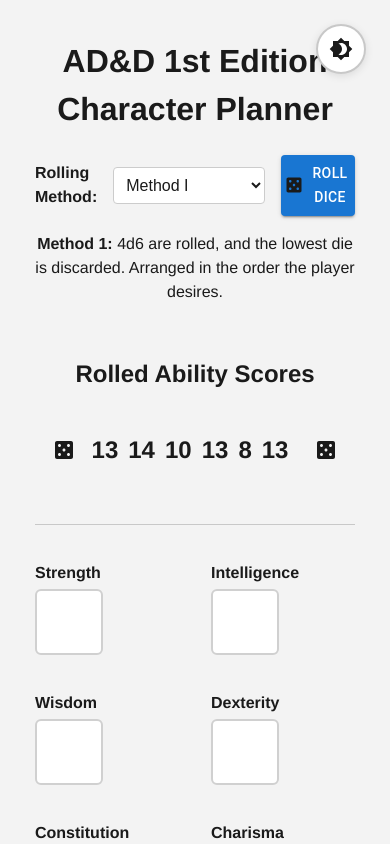
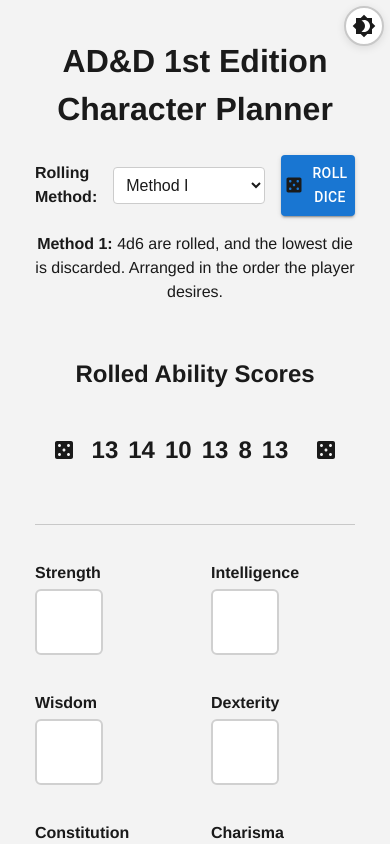
Before and after one commit to veetiveeti/adnd-chargen, a React (Create React App) app: page / in a window 390 px wide. Shown: the top 844 px of the page. Built offline with nearby package versions, Linux system fonts and the light colour scheme.

Commit message:
make the darkmode toggle smaller in smaller breakpoint

```diff
--- a/src/App.css
+++ b/src/App.css
@@ -96,6 +96,13 @@
   color: var(--text-primary);
   box-shadow: 0 2px 8px var(--shadow-color);
   transition: all 0.3s ease;
+
+  @media (max-width: 680px) {
+    top: 0.4rem;
+    right: 0.4rem;
+    width: 40px;
+    height: 40px;
+  }
 }
 
 .dark-mode-toggle:hover {
```
